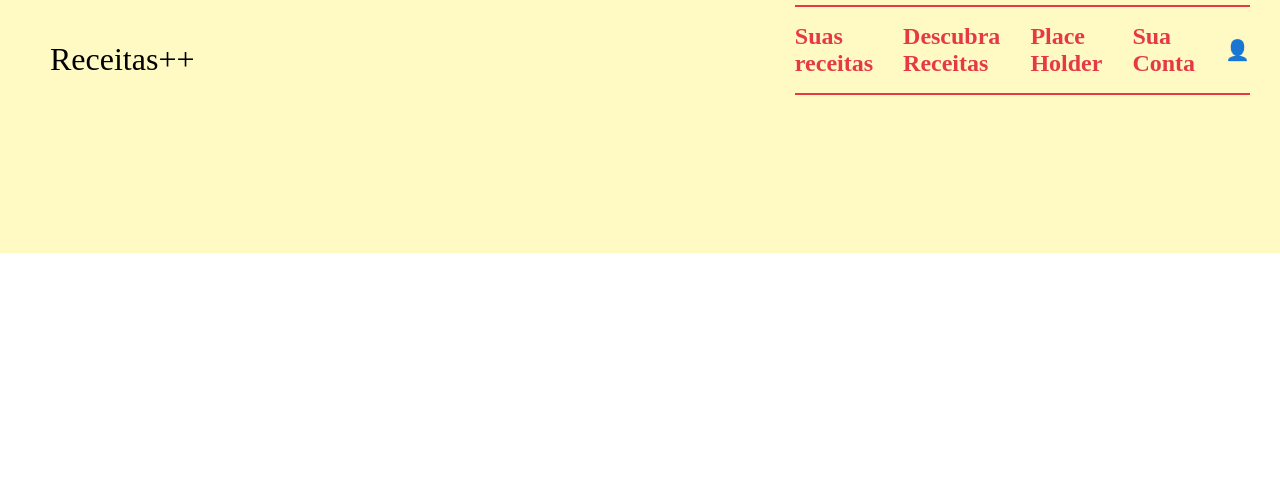
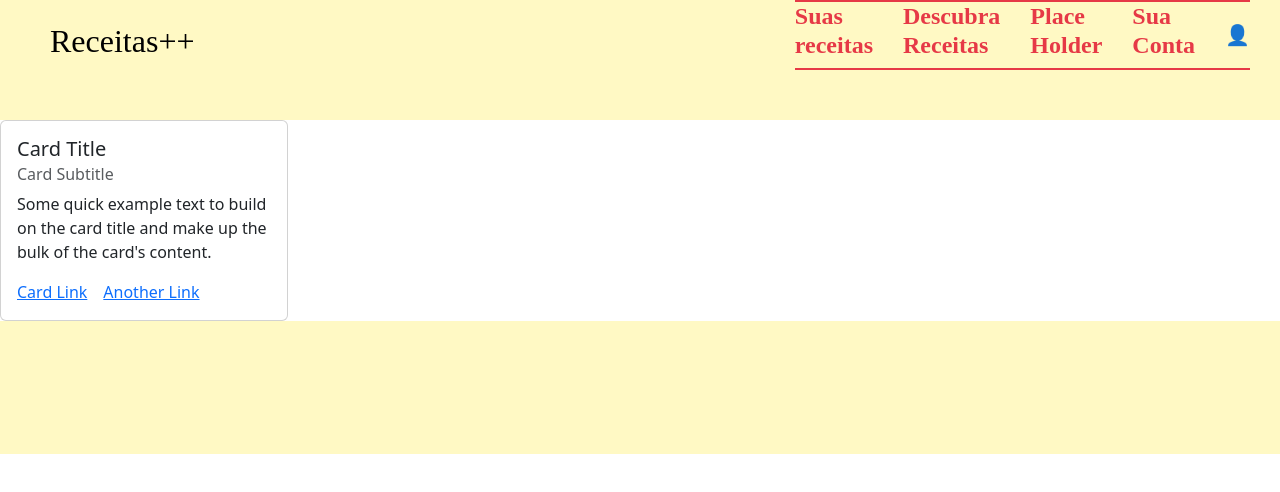
Before and after one commit to GusLucas12/Receitas, a React (Create React App) app: page /receitas in a window 1280 px wide. Shown: the top 492 px of the page. Built offline with nearby package versions, Linux system fonts and the light colour scheme; a web font is replaced by a local one.

Commit message:
testes de bootstrap

```diff
--- a/package.json
+++ b/package.json
@@ -6,10 +6,12 @@
     "@testing-library/jest-dom": "^5.17.0",
     "@testing-library/react": "^13.4.0",
     "@testing-library/user-event": "^13.5.0",
+    "bootstrap": "^5.3.3",
     "client": "file:",
     "marked": "^15.0.3",
     "marked-react": "^2.0.0",
     "react": "^18.3.1",
+    "react-bootstrap": "^2.10.7",
     "react-dom": "^18.3.1",
     "react-router-dom": "^6.28.0",
     "react-scripts": "5.0.1",
--- a/src/App.js
+++ b/src/App.js
@@ -5,7 +5,7 @@ import Footer from './components/footer';
 import { Routes,Route } from 'react-router-dom';
 import Home from './pages/index';
 import Busca from './pages/busca';
-import RecipePage from './pages/teste';
+import Receitas from './pages/receitas';
 function App() {
   return (
 
@@ -15,7 +15,8 @@ function App() {
       <Routes>
         <Route path='/' element={<Home/>}/>
         <Route path='/busca' element={<Busca/>}/>
-        <Route path='/teste' element={<RecipePage/>}/>
+        <Route path='/receitas' element={<Receitas/>}/>
+
       </Routes>
       <Footer/>
     </div>
--- a/src/components/cabeca.js
+++ b/src/components/cabeca.js
@@ -13,7 +13,7 @@ function Top() {
 
 
                     <div className={styles.botao}>
-                        <h1>Suas <br></br>receitas</h1>
+                        <Link to='/receitas' className={styles.custom_link}><h1>Suas <br></br>receitas</h1></Link>
                         <Link to='/busca' className={styles.custom_link}><h1>Descubra<br></br> Receitas</h1></Link>
 
                         <h1>Place <br></br>Holder</h1>
--- /dev/null
+++ b/src/components/card.js
@@ -0,0 +1,20 @@
+import Card from 'react-bootstrap/Card';
+import 'bootstrap/dist/css/bootstrap.min.css';
+function Cardi() {
+    return (
+        <Card style={{ width: '18rem' }}>
+            <Card.Body>
+                <Card.Title>Card Title</Card.Title>
+                <Card.Subtitle className="mb-2 text-muted">Card Subtitle</Card.Subtitle>
+                <Card.Text>
+                    Some quick example text to build on the card title and make up the
+                    bulk of the card's content.
+                </Card.Text>
+                <Card.Link href="#">Card Link</Card.Link>
+                <Card.Link href="#">Another Link</Card.Link>
+            </Card.Body>
+        </Card>
+    )
+}
+
+export default Cardi;
--- a/src/index.js
+++ b/src/index.js
@@ -1,5 +1,7 @@
 import React from 'react';
+
 import ReactDOM from 'react-dom/client';
+
 import './index.css';
 import App from './App';
 import reportWebVitals from './reportWebVitals';
--- a/src/pages/busca.js
+++ b/src/pages/busca.js
@@ -127,7 +127,7 @@ function Busca() {
                         <h2>Adicionar aos Favoritos</h2>
                         <input
                             type="text"
-                            value={recipeData?.titulo || ""}
+                            value={recipeData.nome}
                             readOnly
                             className={styles.popupInput}
                         />
--- a/src/pages/index.js
+++ b/src/pages/index.js
@@ -1,7 +1,9 @@
 import header from "../components/cabeca";
+
 import styles from './home.module.css';
 import React, { useState } from "react";
 import { useNavigate } from "react-router-dom"; // Importe o useNavigate
+
 
 function Home() {
     const [recipe, setRecipe] = useState("");
--- /dev/null
+++ b/src/pages/receitas.js
@@ -0,0 +1,25 @@
+import { Link } from "react-router-dom";
+import styles from './receitas.module.css';
+import Cardi from "../components/card";
+import { Card } from "react-bootstrap";
+function Receitas() {
+    return (
+        <div>
+            <Card style={{ width: '18rem' }}>
+                <Card.Body>
+                    <Card.Title>Card Title</Card.Title>
+                    <Card.Subtitle className="mb-2 text-muted">Card Subtitle</Card.Subtitle>
+                    <Card.Text>
+                        Some quick example text to build on the card title and make up the
+                        bulk of the card's content.
+                    </Card.Text>
+                    <Card.Link href="#">Card Link</Card.Link>
+                    <Card.Link href="#">Another Link</Card.Link>
+                </Card.Body>
+            </Card>
+        </div>
+    )
+
+}
+
+export default Receitas;
```
Also changed, not shown: src/pages/receitas.module.css (added), 1 other file (tests, documents, lock files or other folders). Lines whose indentation alone changed are shown as unchanged.
